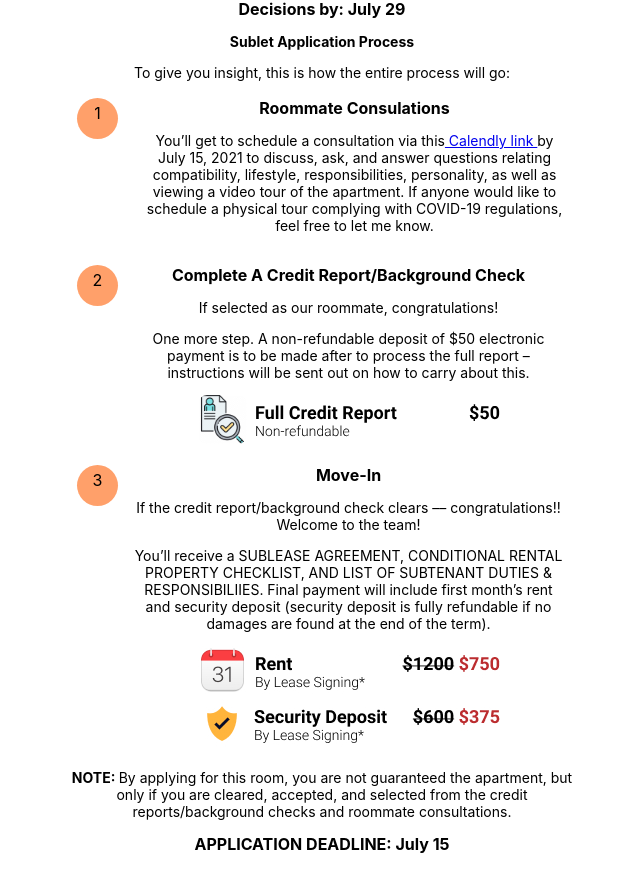
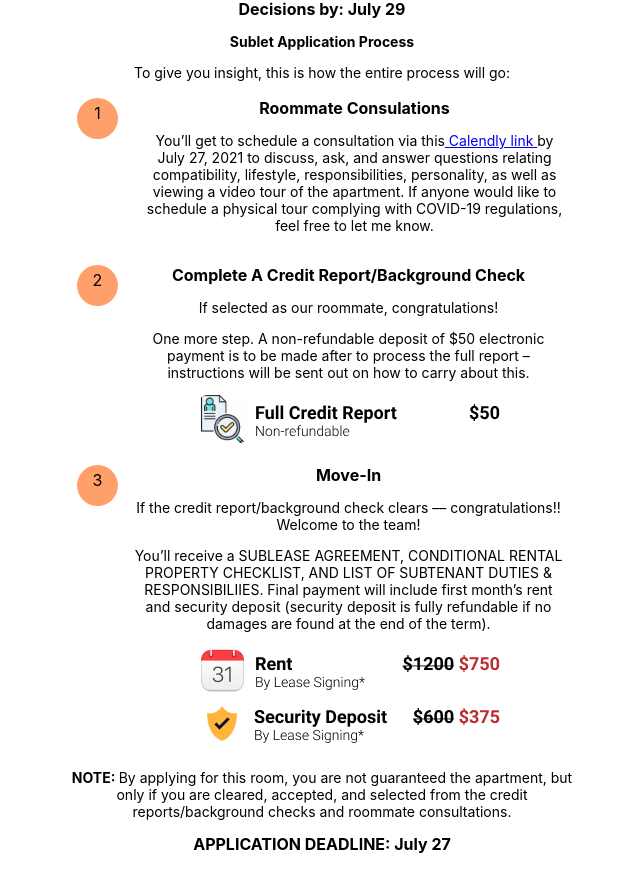
Before and after one commit to addyhebou/Sublet-Info, a React (Create React App) app in the folder app/: page / in a window 1280 px wide. Shown: the part 262-1136 px from the top of the page, without its empty margins (318-958 px from the left). Built offline with nearby package versions, Linux system fonts and the light colour scheme.

Commit message:
feat(footer.js, steps.js): changed dates

```diff
--- a/app/src/components/Footer.js
+++ b/app/src/components/Footer.js
@@ -4,7 +4,7 @@ export default function Footer() {
     return (
         <div className = "Footer">
             <p><strong>NOTE: </strong>By applying for this room, you are not guaranteed the apartment, but only if you are cleared, accepted, and selected from the credit reports/background checks and roommate consultations.</p>
-            <strong>APPLICATION DEADLINE: July 15</strong>
+            <strong>APPLICATION DEADLINE: July 27</strong>
         </div>
     )
 };
--- a/app/src/components/Steps.js
+++ b/app/src/components/Steps.js
@@ -14,7 +14,7 @@ export default function Steps() {
                     <strong>Roommate Consulations</strong>
                     <p>You’ll get to schedule a consultation via this
                         <a href = {"https://calendly.com/addyhebou/15min"} target="_blank"> Calendly link </a>
-                        by July 15, 2021 to discuss, ask, and answer questions
+                        by July 27, 2021 to discuss, ask, and answer questions
                         relating compatibility, lifestyle, responsibilities, personality,
                         as well as viewing a video tour of the apartment.
                         If anyone would like to schedule a physical tour complying with COVID-19 regulations,
```
